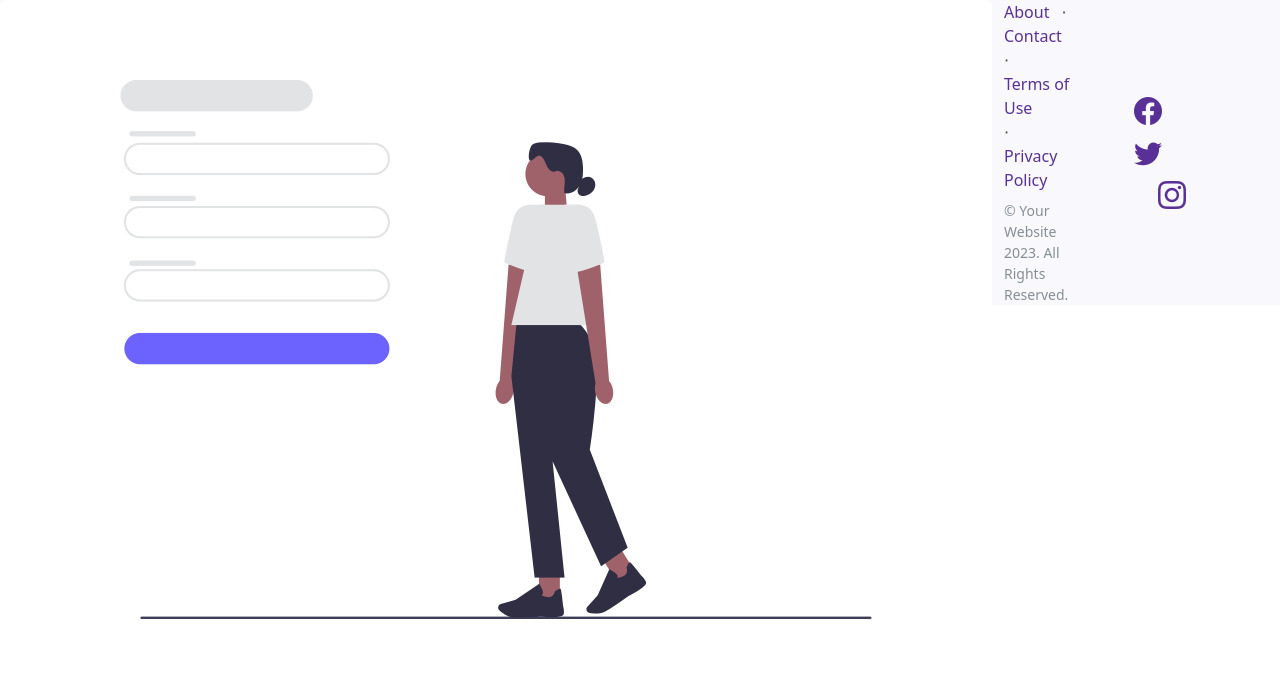
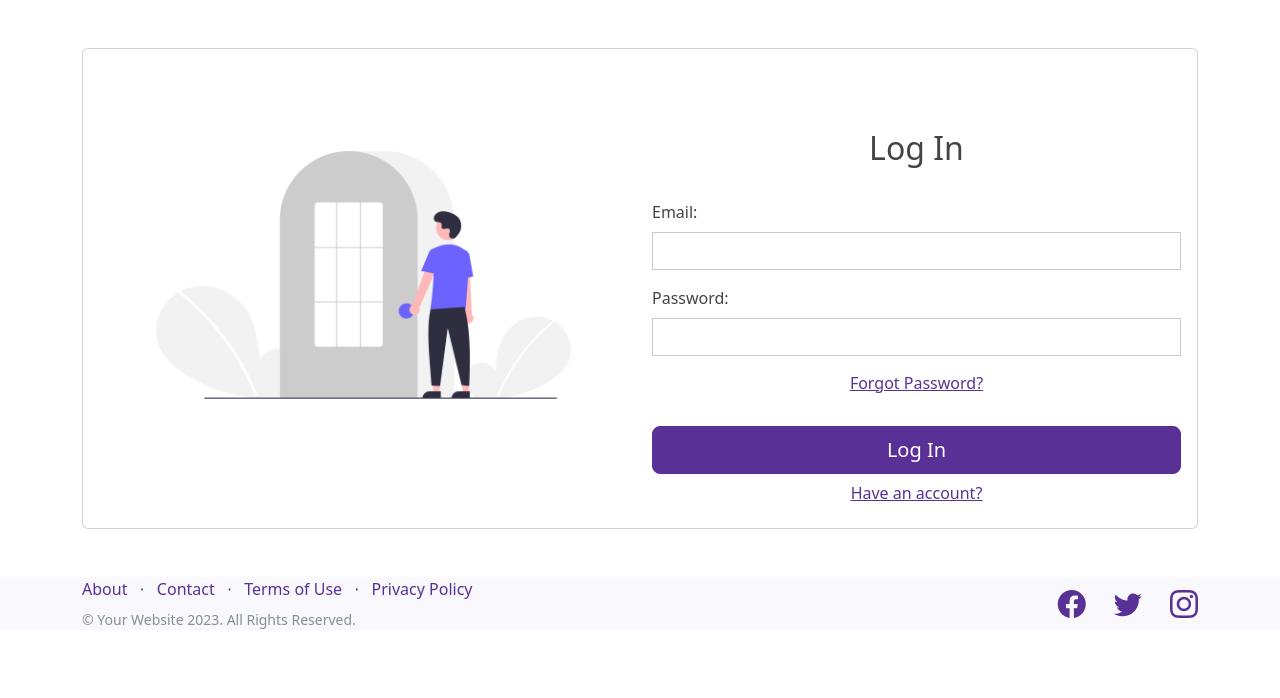
Before and after one commit to EljenMae/thesisVAWC, a Django app: page /login/ in a window 1280 px wide. Shown: the part 78-776 px from the top of the page. Run offline with Django 4.2, Linux system fonts and the light colour scheme; some libraries are stand-ins or nearby versions; some web fonts are replaced.

Commit message:
log in done

```diff
--- a/vawc/base/templates/vawc/login.html
+++ b/vawc/base/templates/vawc/login.html
@@ -4,12 +4,45 @@
 {% block static %}
 {% load static %}
 
-<div class="content">
+<div class="container pt-5 pb-5">
+    <div class="card">
+        <div class="card-body">
+            <div class="row">
+                <div class="col-lg-6 col-md-6 col-sm-8 pt-5">
+                    <img src= "{% static '/img/login.png' %}" class="img-fluid" alt="image">
+                </div>
+            <div class="col-lg-6 col-md-6 col-sm-8 pt-5">
+                <h2 class="text-center pt-3 pb-3">Log In</h2>
+                    <div class="row pb-2">
+                        <div class="col-lg-12 col-md-12 col-sm-8 pt-2"> <!--lastname-->
+                            <label for="victim-firstname" class="form-label">Email: </label>
+                            <input type="text" class="form-control" id="victim-firstname">
+                        </div>
+                    </div><!--First row-->
+                    <div class="row pb-2">
+                        <div class="col-lg-12 col-md-12 col-sm-8 pt-2"> <!--lastname-->
+                            <label for="victim-firstname" class="form-label">Password: </label>
+                            <input type="text" class="form-control" id="victim-firstname">
+                        </div>
+                    </div><!--third row-->
+                    <div class="row pb-2">
+                        <div class="col-12 col-md-12 col-sm-8">
+                            <button type="button" class="btn btn-link w-100"><a href="#">Forgot Password?</a></button>
+                        </div>
+                    </div><!--fifth row-->
+                    <div class="col-12 col-md-12 col-sm-8 pt-3 pt-2">
+                        <button class="btn btn-lg btn-primary w-100" type="button">Log In</button>
+                    </div>
+                    <div class="row">
+                        <div class="col-12 col-md-12 col-sm-8">
+                            <button type="button" class="btn btn-link w-100"><a href="#">Have an account?</a></button>
+                        </div>
+                    </div>
+                </div>
 
-<img src= "{% static '/img/signup.png' %}" class="rounded float-start" alt="image">
+            </div>
+      </div>
+    </div>
 </div>
-
-
-
 {% endblock %}
 {% endblock content %}
```
Also changed, not shown: vawc/static/img/login.png (added).
